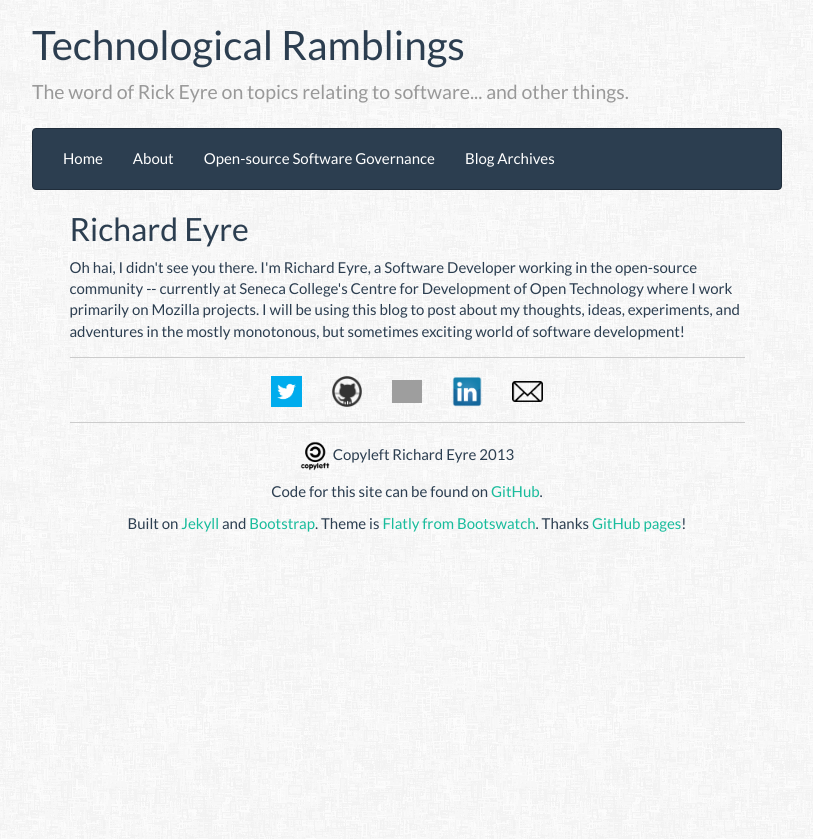
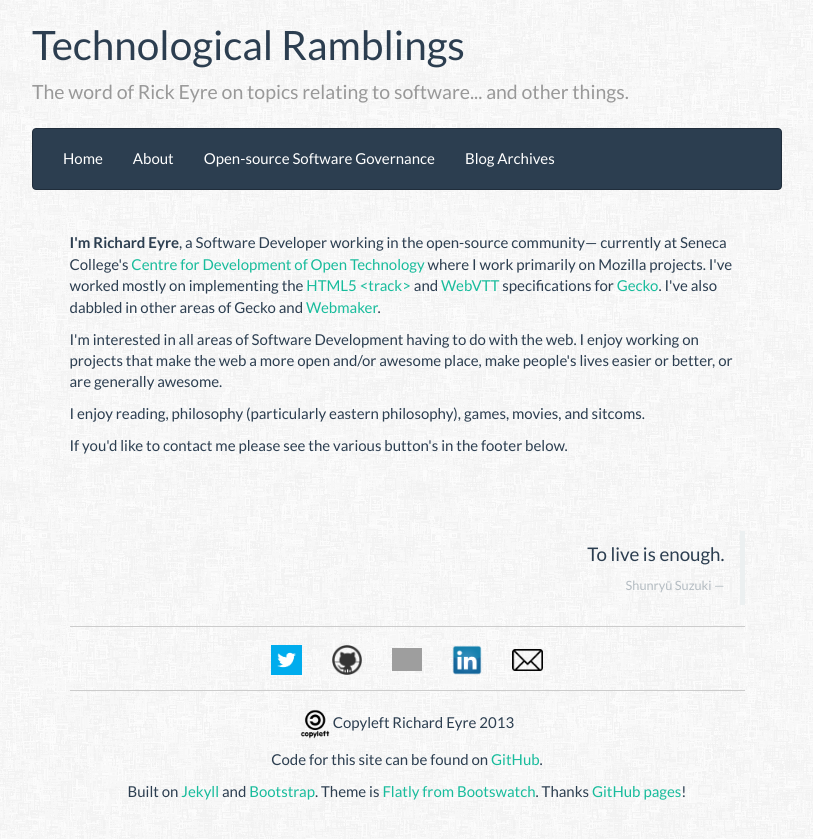
Before and after one commit to RickEyre/rickeyre.github.io, a Jekyll site: the page built from about/index.html, in a window 1280 px wide. Shown: the top 839 px of the page, without its empty margins (233-1046 px from the left). Built offline with Jekyll 4.4.1, drawn with Linux system fonts in a browser that asks for light colours; Markdown is read by kramdown in place of the engine named in the settings; grey boxes are pictures that could not be loaded.

Commit message:
Update about me page.

```diff
--- a/about/index.html
+++ b/about/index.html
@@ -2,15 +2,39 @@
 layout: default
 ---
 
-<h2>Richard Eyre</h2>
-Oh hai, I didn't see you there.
+<br>
+<p>
+  <strong>I'm Richard Eyre</strong>, a Software Developer working in the open-source community&mdash;
+  currently at Seneca College's <a href="http://zenit.senecac.on.ca/wiki/index.php/Main_Page">Centre for Development of Open Technology</a>
+  where I work primarily on Mozilla projects. I've worked mostly on implementing the
+  <a href="http://www.whatwg.org/specs/web-apps/current-work/multipage/the-video-element.html#the-track-element">HTML5 &lt;track&gt;</a>
+  and <a href="http://dev.w3.org/html5/webvtt/">WebVTT</a> specifications for
+  <a href="https://developer.mozilla.org/en-US/docs/Mozilla/Gecko">Gecko</a>. I've also
+  dabbled in other areas of Gecko and <a href="https://webmaker.org/">Webmaker</a>.
+</p>
 
-I'm Richard Eyre, a Software Developer working in the open-source community --
-currently at Seneca College's Centre for Development of Open Technology where I
-work primarily on Mozilla projects.
+<p>
+  I'm interested in all areas of Software Development having to do with the web. I enjoy working
+  on projects that make the web a more open and/or awesome place, make people's lives easier or
+  better, or are generally awesome.
+</p>
 
-I will be using this blog to post about my thoughts, ideas, experiments, and
-adventures in the mostly monotonous, but sometimes exciting world of software
-development!
+<p>
+  I enjoy reading, philosophy (particularly eastern philosophy), games, movies,
+  and sitcoms.
+</p>
 
-<hr>
+<p>
+  If you'd like to contact me please see the various button's in the footer below.
+</p>
+
+<br>
+<br>
+<br>
+
+<blockquote class="pull-right">
+  <p>To live is enough.</p>
+  <small><cite title="Source Title">Shunryū Suzuki</cite></small>
+</blockquote>
+
+<hr style="clear:right;">
```
